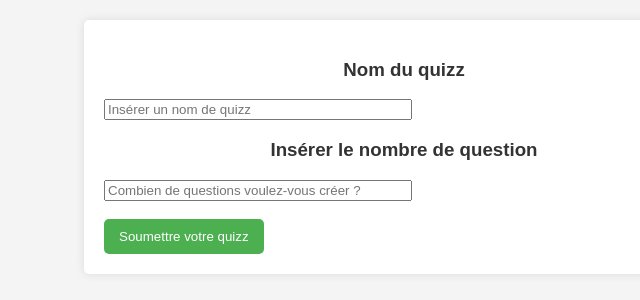
After one commit to stevenMarmion/TP_note_PHP, a PHP site: page /creation_quizz.php in a window 1280 px wide. The commit adds this page. Shown: the top 300 px of the page, without its empty margins (236-876 px from the left). Run offline with PHP 8.4, Linux system fonts and the light colour scheme; data comes from the database, SQL or seed files in the repository.

```diff
--- a/QuizzFolder/Type/QuestionCheckbox.php
+++ b/QuizzFolder/Type/QuestionCheckbox.php
@@ -14,7 +14,7 @@ class QuestionCheckbox extends Question {
         $i = 0;
         foreach (parent::getChoices() as $c) {
             $i += 1;
-            $html .= "<input type='checkbox' name='q$index" . "[]' value='$i' id='q{$index}_$i'>";
+            $html .= "<input type='checkbox' name='q$index" . "[]' value='" . $c['Texte_choix'] . "' id='q{$index}_$i'>";
             $html .= "<label for='q{$index}_$i'>" . $c['Texte_choix'] . "</label>";
         }
         return $html;
--- a/QuizzFolder/Type/QuestionRadio.php
+++ b/QuizzFolder/Type/QuestionRadio.php
@@ -14,7 +14,7 @@ class QuestionRadio extends Question {
         $i = 0;
         foreach (parent::getChoices() as $c) {
             $i += 1;
-            $html .= "<input type='radio' name='q$index' value='$i' id='q{$index}_$i'>";
+            $html .= "<input type='radio' name='q$index' value='" . $c['Texte_choix'] . "' id='q{$index}_$i'>";
             $html .= "<label for='q{$index}_$i'>" . $c['Texte_choix'] . "</label>";
         }
         return $html;
--- /dev/null
+++ b/creation_quizz.php
@@ -0,0 +1,49 @@
+<?php
+
+require_once __DIR__ . '/BD/ConnexionBD.php';
+require_once __DIR__ . '/BD/RequeteBDD.php';
+
+use BD\RequeteBDD;
+use BD\ConnexionBD;
+
+$db = new ConnexionBD();
+$requete = new RequeteBDD("Quizz");
+
+?>
+
+<!DOCTYPE html>
+<html lang="en">
+<head>
+    <meta charset="UTF-8">
+    <meta http-equiv="X-UA-Compatible" content="IE=edge">
+    <meta name="viewport" content="width=device-width, initial-scale=1.0">
+    <title>Création de votre quizz</title>
+    <link rel="stylesheet" href="style.css">
+</head>
+    <body>
+        <form method="post" action="soumet_quizz.php">
+            <h3>Nom du quizz</h3>
+            <input type="text" style="width: 50%;" name="nom_quizz" placeholder="Insérer un nom de quizz">
+
+            <h3>Insérer le nombre de question</h3>
+            <input type="text" style="width: 50%;" name="nb_question" placeholder="Combien de questions voulez-vous créer ?">
+
+            <?php if (isset($_POST["nb_question"])) {
+                    for ($i=0; $i<$_POST["nb_question"]; $i++) {
+                    echo "<h3>Créer les questions associées</h3>";
+                    echo "<input type='text' style='width: 50%;' name='nom_question_$i' placeholder='Insérer un nom de question'>";
+                }
+            }
+            ?>
+            <br>
+
+            <br>
+            <input type="submit" id="refresh" value="Soumettre votre quizz">
+            <?php
+            if(isset($_GET['refresh'])) {
+                    header('Location: ./creation_quizz.php/true');
+            }
+            ?>
+        </form>
+    </body>
+</html>
--- a/index.php
+++ b/index.php
@@ -109,5 +109,10 @@ $liste_questions_a_afficher = construit_responses($liste_questions, $requete, $d
 
 </form>
 
+<form method="post" action="creation_quizz.php">
+    <h3>Créer votre propre quizz dès maintenant</h3>
+    <input class="form_creation_quizz" type="submit" value="Créer un quizz">
+</form>
+
 </body>
 </html>
--- a/style.css
+++ b/style.css
@@ -52,3 +52,7 @@ input[type="submit"] {
     border-radius: 5px;
     cursor: pointer;
 }
+
+.form_creation_quizz {
+    margin-top: 2em;
+}
```
Also changed, not shown: soumet_quizz.php (added, +19 -0 lines), verifie_reponse.php (+2 -22 lines).
